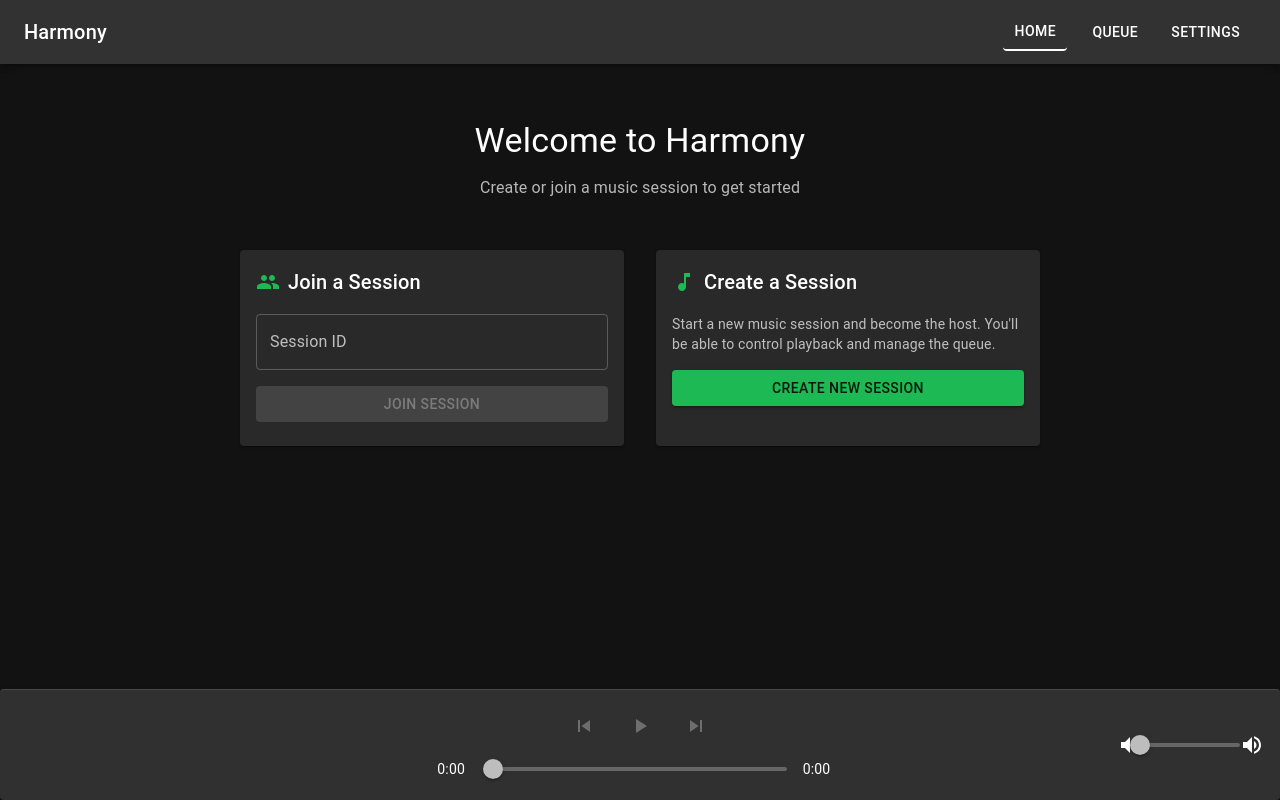
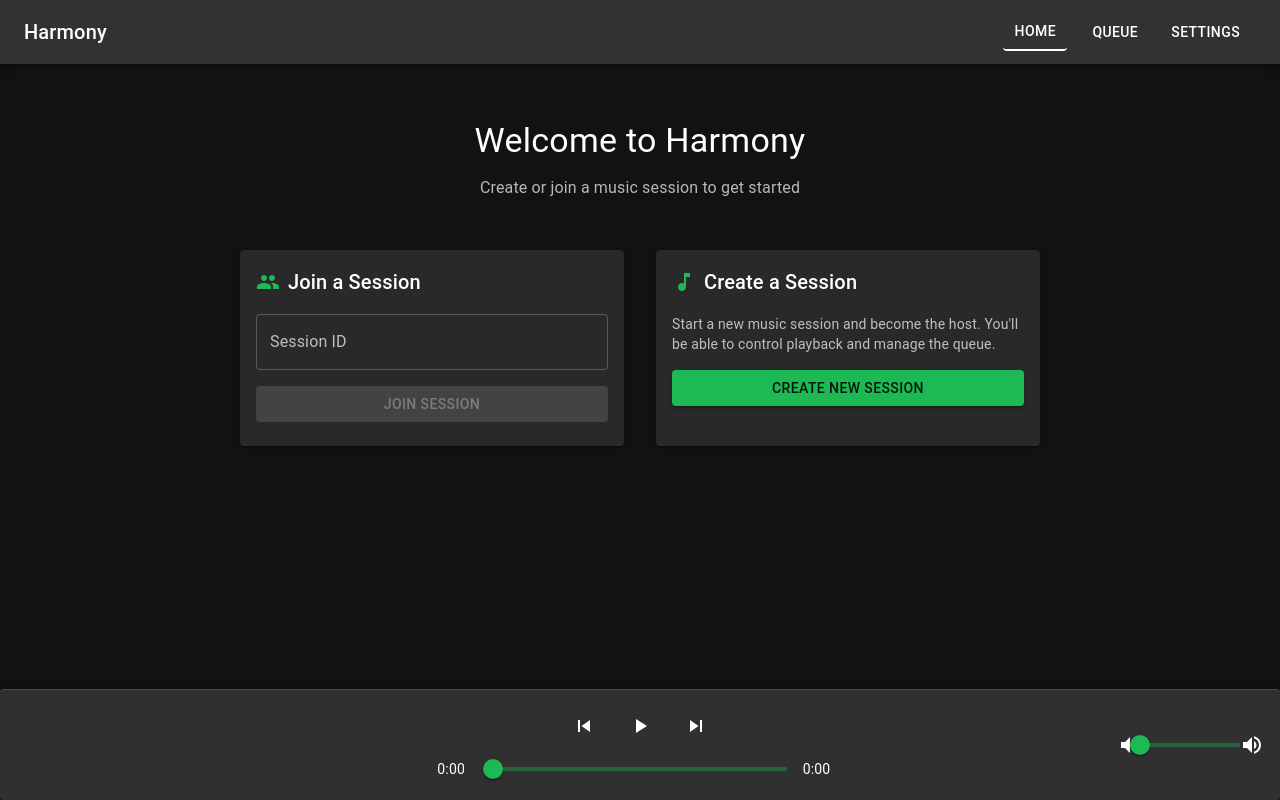
Before and after one commit to R-Theory/Harmony, a React (Vite) app: page / in a window 1280 px wide. Built offline with nearby package versions, Linux system fonts and the light colour scheme.

Commit message:
Fixing Playbar

```diff
--- a/src/components/PlayerBar.jsx
+++ b/src/components/PlayerBar.jsx
@@ -138,33 +138,6 @@ const PlayerBar = ({
     }
   }, [currentTrack, isPlaying, onPlayPause]);
 
-  // Disable buttons when there's no track or no playback device
-  const isDisabled = !currentTrack || !selectedPlaybackDevice || (
-    (currentTrack.uri?.startsWith('spotify:') && (!selectedPlaybackDevice.hasSpotify || !window.Spotify)) ||
-    (currentTrack.uri?.startsWith('appleMusic:') && !selectedPlaybackDevice.hasAppleMusic)
-  );
-
-  debug.log('Button disabled state:', {
-    hasTrack: !!currentTrack,
-    hasDevice: !!selectedPlaybackDevice,
-    trackUri: currentTrack?.uri,
-    deviceHasSpotify: selectedPlaybackDevice?.hasSpotify,
-    deviceHasAppleMusic: selectedPlaybackDevice?.hasAppleMusic,
-    spotifySdkLoaded: !!window.Spotify,
-    isDisabled,
-    trackName: currentTrack?.name || currentTrack?.title,
-    artistName: currentTrack?.artists?.map(a => a.name).join(', ') || currentTrack?.artist
-  });
-
-  const getDisabledReason = () => {
-    if (!currentTrack) return "No track in queue";
-    if (!selectedPlaybackDevice) return "No playback device selected";
-    if (currentTrack.uri?.startsWith('spotify:') && !selectedPlaybackDevice.hasSpotify) return "Selected device cannot play Spotify tracks";
-    if (currentTrack.uri?.startsWith('spotify:') && !window.Spotify) return "Spotify player is not ready";
-    if (currentTrack.uri?.startsWith('appleMusic:') && !selectedPlaybackDevice.hasAppleMusic) return "Selected device cannot play Apple Music tracks";
-    return "";
-  };
-
   const formatTime = (ms) => {
     if (!ms) return '0:00';
     const minutes = Math.floor(ms / 60000);
@@ -222,23 +195,20 @@ const PlayerBar = ({
             <Box display="flex" alignItems="center" mb={1}>
               <IconButton
                 onClick={onSkipPrevious}
-                disabled={isDisabled}
-                title={isDisabled ? getDisabledReason() : "Previous track"}
+                title="Previous track"
               >
                 <SkipPrevious />
               </IconButton>
               <IconButton
                 onClick={onPlayPause}
-                disabled={isDisabled}
                 sx={{ mx: 2 }}
-                title={isDisabled ? getDisabledReason() : (isPlaying ? "Pause" : "Play")}
+                title={isPlaying ? "Pause" : "Play"}
               >
                 {isPlaying ? <Pause /> : <PlayArrow />}
               </IconButton>
               <IconButton
                 onClick={onSkipNext}
-                disabled={isDisabled}
-                title={isDisabled ? getDisabledReason() : "Next track"}
+                title="Next track"
               >
                 <SkipNext />
               </IconButton>
@@ -251,7 +221,6 @@ const PlayerBar = ({
                 value={localProgress}
                 onChange={handleProgressChange}
                 max={duration}
-                disabled={isDisabled}
                 sx={{ mx: 2 }}
               />
               <Typography variant="body2" sx={{ minWidth: 40 }}>
@@ -268,7 +237,6 @@ const PlayerBar = ({
               onChange={handleVolumeChange}
               min={0}
               max={100}
-              disabled={isDisabled}
               sx={{ width: 100 }}
             />
             <VolumeUp />
```
